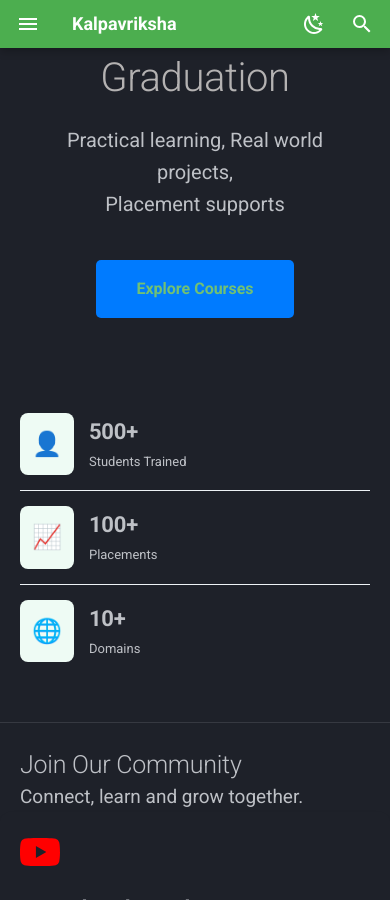
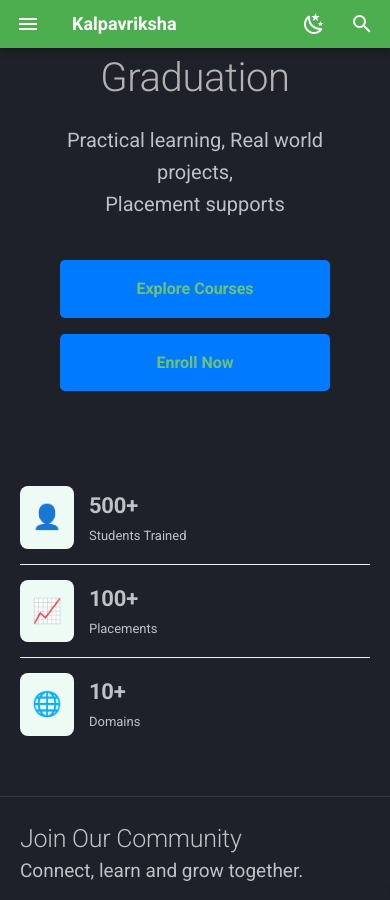
Before and after one commit to kalpavriksha-edu/portal, an MkDocs documentation site: the page built from docs/index.md, in a window 390 px wide and 900 px high, scrolled down 507 px. Built offline with MkDocs 1.6.1 and Material for MkDocs 9.7.7, drawn with Linux system fonts in a browser that asks for light colours.

Commit message:
Enhance community section styles and update hero buttons for improved layout and accessibility

```diff
--- a/docs/assets/stylesheets/community.css
+++ b/docs/assets/stylesheets/community.css
@@ -139,5 +139,25 @@
 
     .community-card {
         padding: 20px;
+        box-shadow: 0 2px 8px rgba(0, 0, 0, 0.1);
     }
+
+    .icon-wrapper {
+        align-self: center;
+    }
+
+    .community-card h3 {
+        align-self: center;
+        /* color: #111111; */
+        margin: 0 0 10px 0;
+    }
+
+    .community-card p {
+        margin: 0 0 0.5rem 0;
+    }
+
+    .community-btn {
+        align-self: center;
+    }
+
 }
--- a/docs/assets/stylesheets/extra.css
+++ b/docs/assets/stylesheets/extra.css
@@ -92,6 +92,13 @@
     margin-bottom: 2rem;
     /* color: white; */
     line-height: 1.6;
+}
+
+.hero-buttons {
+    display: flex;
+    flex-direction: row;
+    gap: 16px;
+    margin-top: 24px;
 }
 
 .btn {
@@ -213,6 +220,16 @@
         /* Adjust padding for mobile layout */
     }
 
+    .hero-buttons {
+        flex-direction: column;
+        width: 100%;
+    }
+
+    .btn {
+        width: 100%;
+        text-align: center;
+    }
+
     .feature-grid {
         grid-template-columns: 1fr;
     }
--- a/docs/index.md
+++ b/docs/index.md
@@ -13,7 +13,10 @@
     <div class="hero-content">
         <h1>Become Industry <br> Ready Before <br> Graduation</h1>
         <p>Practical learning, Real world projects, <br>Placement supports</p>
-        <a href="#" class="btn">Explore Courses</a>
+        <div class="hero-buttons">
+        <a href="roadmap" class="btn btn-primary">Explore Courses</a>
+        <a href="https://docs.google.com/forms/d/e/1FAIpQLSfZHXieniexbBh2MHsYrNoJ5omnsovwxLXWPvzoWtcEMnG1-A/viewform?usp=portal" class="btn btn-secondary" target="_blank" rel="noopener noreferrer">Enroll Now</a>
+    </div>
     </div>
     <div class="hero-image">
         <img src="assets/images/study.png" alt="Hero Image">
```
Also changed, not shown: docs/roadmap.md (+1 -1 lines).
